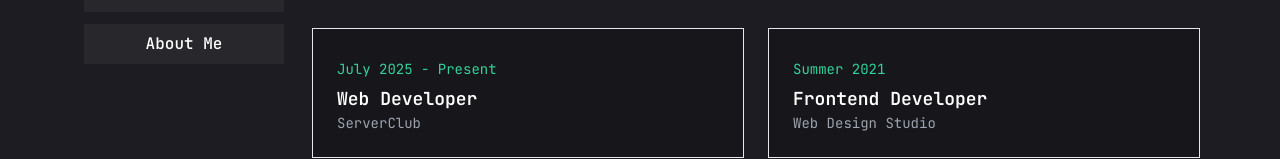
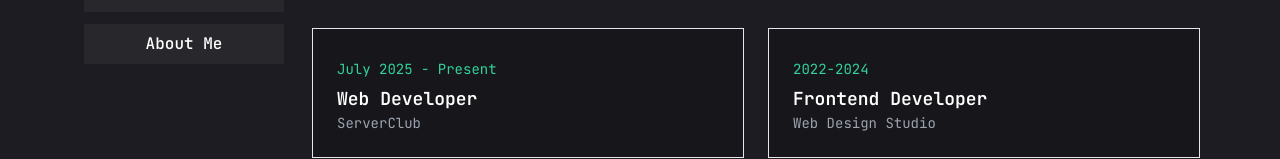
Before and after one commit to Tharindugamaga/portfolio0.2, a Next.js app: page /resume in a window 1280 px wide. Shown: the part 316-475 px from the top of the page. Built offline with nearby package versions, Linux system fonts and the light colour scheme.

Commit message:
Update page.jsx

```diff
--- a/app/resume/page.jsx
+++ b/app/resume/page.jsx
@@ -20,7 +20,7 @@ const about = {
     { fieldName: "Experience", fieldValue: "3+ Years" },
     { fieldName: "Email", fieldValue: "tharindupushpa802@gmail.com" },
     { fieldName: "Languages", fieldValue: "English, Sinhala" },
-    { fieldName: "Location", fieldValue: "Colombo, Sri Lanka" },
+    { fieldName: "Location", fieldValue: "Badulla, Sri Lanka" },
     { fieldName: "Freelance", fieldValue: "Available" },
   ],
 };
@@ -32,7 +32,7 @@ const experience = [
       "I have worked on diverse projects ranging from small business websites to enterprise-grade applications. My roles include frontend & backend development, UI/UX improvements, and system optimization.",
     items: [
       { company: "ServerClub", role: "Web Developer", duration: "July 2025 - Present" },
-      { company: "Web Design Studio", role: "Frontend Developer", duration: "Summer 2021" },
+      { company: "Web Design Studio", role: "Frontend Developer", duration: "2022-2024" },
       { company: "Frontend Masters", role: "Frontend Developer", duration: "2022 - 2023" },
       { company: "Freelance", role: "Full-Stack Developer", duration: "2020 - Present" },
     ],
@@ -45,12 +45,12 @@ const education = [
     description:
       "My academic background includes Information Technology and Software Engineering studies along with certifications and self-learning projects.",
     items: [
-      { Institution: "HNDIT - Information Technology", position: "Undergraduate Student", duration: "2021 - 2023" },
-      { Institution: "University of Moratuwa - Full Stack Web Dev", position: "Certificate Program", duration: "2023 - 2024" },
+      { Institution: "HNDIT - Information Technology", position: "Undergraduate Student", duration: "2022 - 2025" },
+      { Institution: "University of Moratuwa - Full Stack Web Dev", position: "Certificate Program", duration: "2025 - present" },
       { Institution: "Udemy & FreeCodeCamp", position: "Online Courses (React, Node.js)", duration: "2020 - Present" },
-      { Institution: "Self Learning", position: "Next.js, Flutter", duration: "2020 - Present" },
+      { Institution: "Self Learning", position: "Next.js, Flutter", duration: "2024 - Present" },
       { Institution: "Freelance Projects", position: "Web Developer", duration: "Ongoing" },
-      { Institution: "VTA", position: "Computer Hardware & Networking", duration: "Jan 2019 - Jul 2020" },
+      { Institution: "VTA", position: "Computer Hardware & Networking", duration: "Jan 2019 - Jul 2019" },
     ],
   },
 ];
```
